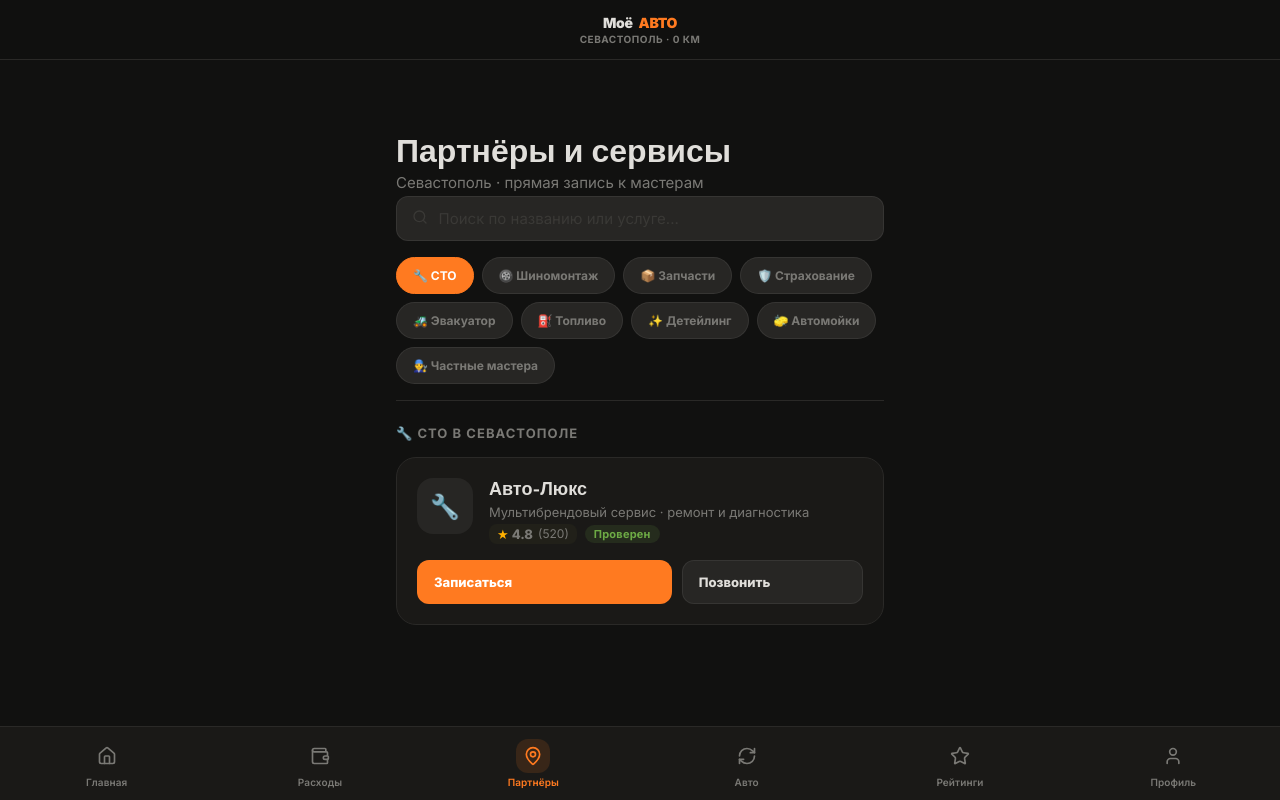
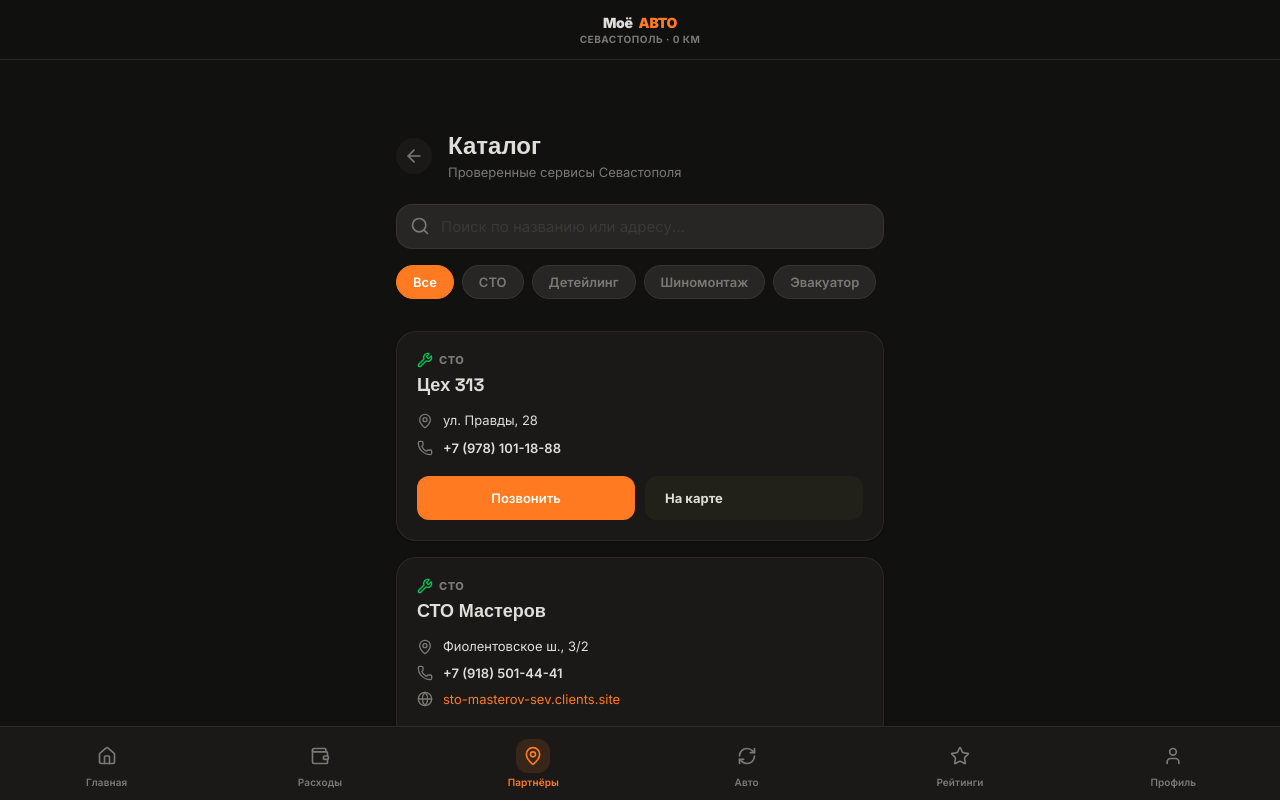
Before and after one commit to BaH4iK/moe-avto-app, a Next.js app: page /catalog in a window 1280 px wide. Shown: the top 800 px of the page. Built offline with nearby package versions, Linux system fonts and the light colour scheme; no server answers.

Commit message:
Final recovery of all feattytytyssj

```diff
--- a/app/catalog/CatalogClient.tsx
+++ b/app/catalog/CatalogClient.tsx
@@ -1,168 +1,168 @@
 'use client'
 
 import { useState } from 'react'
-import { Search } from 'lucide-react'
+import { useRouter } from 'next/navigation'
+import {
+  Search, MapPin, Phone, Globe, Star, Wrench,
+  Fuel, Sparkles, LifeBuoy, Disc, ArrowLeft
+} from 'lucide-react'
 
-const partnersData = [
-  {
-    id: 1, category: '⛽ Топливо', icon: '⛽', title: 'Лукойл — АЗС Севастополь',
-    desc: 'Сеть заправок · 8 точек в городе · круглосуточно',
-    rating: 4.6, reviews: '2.1к',
-    badges: [], discount: '−7% для МоёАвто',
-    promo: '🎁 Скидка 7% на топливо по QR-коду из приложения · Действует до 30 апреля'
-  },
-  {
-    id: 2, category: '🔧 СТО', icon: '🔧', title: 'Авто-Люкс',
-    desc: 'Мультибрендовый сервис · ремонт и диагностика',
-    rating: 4.8, reviews: 520,
-    badges: [{ text: 'Проверен', color: 'bg' }], discount: null, promo: null, hasButtons: true
-  },
-  {
-    id: 4, category: '🧽 Автомойки', icon: '🧽', title: 'Остров',
-    desc: 'Автомойка · удобный заезд · Севастополь',
-    rating: 4.7, reviews: 205,
-    badges: [], discount: '−10% будни', promo: null
-  },
-  {
-    id: 5, category: '🛡️ Страхование', icon: '🛡️', title: 'Ингосстрах',
-    desc: 'ОСАГО, КАСКО · Оформление онлайн за 5 минут',
-    rating: 4.9, reviews: 840,
-    badges: [{ text: 'Онлайн', color: 'bb' }], discount: null, promo: null, hasButtons: true
-  },
-  {
-    id: 7, category: '🚜 Эвакуатор', icon: '🚜', title: 'Спас-Крым 24/7',
-    desc: 'Эвакуатор · Подача от 15 минут по Севастополю',
-    rating: 5.0, reviews: 94,
-    badges: [{ text: 'Круглосуточно', color: 'br' }], discount: null, promo: null, hasButtons: true
-  },
-  {
-    id: 8, category: '🛞 Шиномонтаж', icon: '🛞', title: '5 Колесо',
-    desc: 'Сеть шиномонтажных мастерских · Балансировка',
-    rating: 4.5, reviews: 320,
-    badges: [], discount: null, promo: null
-  },
-  {
-    id: 9, category: '📦 Запчасти', icon: '📦', title: 'Exist.ru Севастополь',
-    desc: 'Автозапчасти в наличии и под заказ · Хрусталева, 74',
-    rating: 4.7, reviews: '1.5к',
-    badges: [{ text: 'В наличии', color: 'bg' }], discount: null, promo: '🚚 Доставка по городу от 2000 ₽ бесплатно'
-  },
-  {
-    id: 10, category: '✨ Детейлинг', icon: '✨', title: 'Royal Detailing',
-    desc: 'Полировка кузова, химчистка, керамика 9H',
-    rating: 4.9, reviews: 156,
-    badges: [{ text: 'Премиум', color: 'bo' }], discount: '−15% на керамику', promo: null, hasButtons: true
-  },
-  {
-    id: 11, category: '👨‍🔧 Частные мастера', icon: '👨‍🔧', title: 'Мастер Андрей (Ходовая)',
-    desc: 'Ремонт подвески, замена ГРМ, диагностика · Гаражный кооператив "Волна"',
-    rating: 5.0, reviews: 42,
-    badges: [{ text: 'Выезд', color: 'bb' }], discount: null, promo: '👨‍🔧 Скидка на первый заезд 500 ₽'
-  }
+// Твои данные из таблицы (Севастополь)
+const CATALOG_ITEMS = [
+  { id: 1, category: 'СТО', name: 'Цех 313', address: 'ул. Правды, 28', phone: '+7 (978) 101-18-88', site: '' },
+  { id: 2, category: 'СТО', name: 'СТО Мастеров', address: 'Фиолентовское ш., 3/2', phone: '+7 (918) 501-44-41', site: 'sto-masterov-sev.clients.site' },
+  { id: 3, category: 'СТО', name: 'КарМастер', address: 'ул. Промышленная, 8', phone: '+7 (978) 266-26-03', site: 'stokarmaster92.ru' },
+  { id: 4, category: 'СТО', name: 'Fit Service', address: 'Фиолентовское ш., 9В/2', phone: '+7 903 456 8495', site: 'sevastopol.fitauto.ru' },
+  { id: 5, category: 'СТО', name: 'Айроверс', address: 'ул. Стахановцев, 1А', phone: '+7 (978) 555-33-30', site: 'arvs.ru' },
+  { id: 6, category: 'Шиномонтаж', name: 'Доктор шин', address: 'просп. Героев Сталинграда, 29', phone: '', site: '' },
+  { id: 7, category: 'Эвакуатор', name: 'АвтоЭвакуатор92', address: 'Курганная ул., 6', phone: '+7 (978) 556-68-98', site: 'avtoevakuator92.clients.site' },
+  { id: 8, category: 'Эвакуатор', name: 'Спас-Авто', address: 'ул. Хрусталёва, 76А', phone: '+7 (978) 145-05-83', site: 'sevastopol.eva-kyator.ru' },
+  { id: 9, category: 'Топливо', name: 'АЗС Мустанг', address: 'Севастополь', phone: '', site: '' },
+  { id: 10, category: 'Топливо', name: 'АЗС ТЭС', address: 'Севастополь', phone: '', site: '' },
+  { id: 11, category: 'Топливо', name: 'АЗС АТАН', address: 'Севастополь', phone: '', site: '' },
+  { id: 12, category: 'Детейлинг', name: 'DACAR Detailing', address: 'ул. Шелкунова, 12', phone: '+7 (978) 117-68-69', site: 'vk.link/dacar_92' },
+  { id: 13, category: 'Детейлинг', name: 'Sattva Detailing', address: 'Столетовский просп., 71', phone: '+7 (978) 785-29-05', site: 'технотим.рф' },
+  { id: 14, category: 'Детейлинг', name: 'Edelvice', address: 'ул. Хрусталёва, 74Д', phone: '+7 (978) 519-23-39', site: 'edelvice.ru' },
+  { id: 15, category: 'Детейлинг', name: 'SevDetailing', address: 'Балаклавское ш., 35', phone: '+7 (978) 713-71-39', site: 'sevdetailing.ru' },
 ]
 
-const categories = [
-  '🔧 СТО', '🛞 Шиномонтаж', '📦 Запчасти', '🛡️ Страхование',
-  '🚜 Эвакуатор', '⛽ Топливо', '✨ Детейлинг', '🧽 Автомойки', '👨‍🔧 Частные мастера'
-]
+const FILTERS = ['Все', 'СТО', 'Детейлинг', 'Шиномонтаж', 'Эвакуатор', 'Топливо']
 
 export default function CatalogClient() {
-  const [activeChip, setActiveChip] = useState('🔧 СТО')
+  const router = useRouter()
+  const [activeFilter, setActiveFilter] = useState('Все')
   const [searchQuery, setSearchQuery] = useState('')
 
-  const filteredPartners = partnersData.filter(partner => {
-    const matchesCategory = partner.category === activeChip
-    const matchesSearch = partner.title.toLowerCase().includes(searchQuery.toLowerCase()) ||
-                          partner.desc.toLowerCase().includes(searchQuery.toLowerCase())
-    return matchesCategory && matchesSearch
+  // Иконки под каждую категорию
+  const getCategoryIcon = (category: string) => {
+    switch (category) {
+      case 'СТО': return <Wrench size={16} color="#00c853" />
+      case 'Детейлинг': return <Sparkles size={16} color="#b388ff" />
+      case 'Топливо': return <Fuel size={16} color="var(--primary)" />
+      case 'Эвакуатор': return <LifeBuoy size={16} color="var(--red)" />
+      case 'Шиномонтаж': return <Disc size={16} color="#2979ff" />
+      default: return <Star size={16} color="var(--primary)" />
+    }
+  }
+
+  // Умная фильтрация
+  const filteredItems = CATALOG_ITEMS.filter(item => {
+    const matchesFilter = activeFilter === 'Все' || item.category === activeFilter
+    const matchesSearch = item.name.toLowerCase().includes(searchQuery.toLowerCase()) ||
+                          item.address.toLowerCase().includes(searchQuery.toLowerCase())
+    return matchesFilter && matchesSearch
   })
 
   return (
     <main className="page active" style={{ paddingBottom: '120px' }}>
-      <div className="pg-head">
-        <h1 className="pg-title">Партнёры и сервисы</h1>
-        <p className="pg-sub">Севастополь · прямая запись к мастерам</p>
+
+      {/* ── ШАПКА С КНОПКОЙ НАЗАД ── */}
+      <div style={{ display: 'flex', alignItems: 'center', gap: '16px', marginBottom: 'var(--s6)' }}>
+        <button onClick={() => router.back()} className="icon-btn" style={{ background: 'var(--surface)', borderRadius: '50%', flexShrink: 0 }}>
+          <ArrowLeft size={20} />
+        </button>
+        <div>
+          <h1 className="pg-title" style={{ marginBottom: '2px', fontSize: '24px' }}>Каталог</h1>
+          <p className="pg-sub" style={{ fontSize: '13px' }}>Проверенные сервисы Севастополя</p>
+        </div>
       </div>
 
-      <div className="search-wrap">
-        <div className="search-ico"><Search size={16} /></div>
+      {/* ── СТРОКА ПОИСКА ── */}
+      <div style={{ position: 'relative', marginBottom: 'var(--s4)' }}>
+        <Search size={20} style={{ position: 'absolute', left: '14px', top: '50%', transform: 'translateY(-50%)', color: 'var(--muted)' }} />
         <input
           className="inp"
-          type="search"
-          placeholder="Поиск по названию или услуге..."
+          placeholder="Поиск по названию или адресу..."
+          style={{ paddingLeft: '44px', borderRadius: '16px' }}
           value={searchQuery}
           onChange={(e) => setSearchQuery(e.target.value)}
         />
       </div>
 
-      {/* ── ИСПРАВЛЕННЫЕ КАТЕГОРИИ: АВТО-ШИРИНА ── */}
+      {/* ── СВАЙП-ФИЛЬТРЫ ── */}
       <div style={{
-        display: 'flex',
-        flexWrap: 'wrap',
-        gap: '8px',
-        margin: 'var(--s4) 0'
+        display: 'flex', gap: '8px', marginBottom: 'var(--s6)',
+        overflowX: 'auto', paddingBottom: '8px',
+        scrollbarWidth: 'none', msOverflowStyle: 'none'
       }}>
-        {categories.map(cat => (
-          <div
-            key={cat}
-            className={`chip ${activeChip === cat ? 'active' : ''}`}
-            style={{
-              width: 'auto', // Рамка подстраивается под текст
-              fontSize: '12px',
-              padding: '10px 16px', // Комфортные отступы для длинных названий
-              whiteSpace: 'nowrap', // Текст не переносится внутри рамки
-              fontWeight: 700
-            }}
-            onClick={() => setActiveChip(cat)}
+        {FILTERS.map(f => (
+          <button
+            key={f}
+            className={`chip ${activeFilter === f ? 'active' : ''}`}
+            onClick={() => setActiveFilter(f)}
+            style={{ whiteSpace: 'nowrap', flexShrink: 0 }}
           >
-            {cat}
-          </div>
+            {f}
+          </button>
         ))}
       </div>
 
-      <p className="section-label" style={{ borderTop: '1px solid var(--divider)', paddingTop: 'var(--s6)', marginBottom: 'var(--s4)' }}>
-        {activeChip} в Севастополе
-      </p>
+      {/* ── СПИСОК КАРТОЧЕК ── */}
+      <div style={{ display: 'flex', flexDirection: 'column', gap: '16px' }}>
+        {filteredItems.length > 0 ? (
+          filteredItems.map(item => (
+            <div key={item.id} className="card" style={{ padding: '20px' }}>
 
-      <div style={{ display: 'flex', flexDirection: 'column', gap: 'var(--s4)' }}>
-        {filteredPartners.length > 0 ? (
-          filteredPartners.map(partner => (
-            <div key={partner.id} className="pcard" style={{ padding: '20px', border: '1px solid var(--divider)' }}>
-              <div className="pcard-top">
-                <div className="pcard-img" style={{ fontSize: '24px' }}>{partner.icon}</div>
-                <div className="pcard-info">
-                  <h3 style={{ fontSize: '18px', fontWeight: 900 }}>{partner.title}</h3>
-                  <p style={{ fontSize: '13px', margin: '4px 0' }}>{partner.desc}</p>
-                  <div className="pcard-meta" style={{ display: 'flex', flexWrap: 'wrap', gap: '8px', alignItems: 'center' }}>
-                    <div className="rating-row" style={{ background: 'var(--surface2)', padding: '2px 8px', borderRadius: '8px' }}>
-                      <span className="star" style={{ color: '#ffb000' }}>★</span>
-                      <span style={{ fontWeight: 800, fontSize: '13px' }}>{partner.rating}</span>
-                      <span style={{ color: 'var(--muted)', fontSize: '12px', marginLeft: '2px' }}>({partner.reviews})</span>
-                    </div>
-                    {partner.discount && <div className="pcard-discount" style={{ fontSize: '11px' }}>{partner.discount}</div>}
-                    {partner.badges.map((b, i) => (
-                      <span key={i} className={`badge ${b.color}`} style={{ fontSize: '11px' }}>{b.text}</span>
-                    ))}
+              <div style={{ display: 'flex', justifyContent: 'space-between', alignItems: 'flex-start', marginBottom: '16px' }}>
+                <div>
+                  <div style={{ display: 'flex', alignItems: 'center', gap: '6px', marginBottom: '6px' }}>
+                    {getCategoryIcon(item.category)}
+                    <span style={{ fontSize: '11px', fontWeight: 800, textTransform: 'uppercase', letterSpacing: '0.5px', color: 'var(--muted)' }}>
+                      {item.category}
+                    </span>
                   </div>
+                  <h3 style={{ fontSize: '18px', fontWeight: 800 }}>{item.name}</h3>
                 </div>
               </div>
 
-              {partner.promo && (
-                <div style={{ background: 'rgba(255,107,0,0.1)', color: 'var(--primary)', borderRadius: '14px', padding: '12px 16px', fontSize: '12px', fontWeight: 700, marginTop: '12px' }}>
-                  {partner.promo}
+              <div style={{ display: 'flex', flexDirection: 'column', gap: '10px', marginBottom: '20px' }}>
+                <div style={{ display: 'flex', alignItems: 'flex-start', gap: '10px', color: 'var(--text)' }}>
+                  <MapPin size={16} style={{ color: 'var(--muted)', marginTop: '2px', flexShrink: 0 }} />
+                  <span style={{ fontSize: '13px', lineHeight: 1.4 }}>{item.address}</span>
                 </div>
-              )}
-              {partner.hasButtons && (
-                <div style={{ display: 'flex', gap: '10px', marginTop: '16px' }}>
-                  <button className="btn btn-primary btn-sm" style={{ flex: 1.5, height: '44px', borderRadius: '12px', fontWeight: 800 }}>Записаться</button>
-                  <button className="btn btn-outline btn-sm" style={{ flex: 1, height: '44px', borderRadius: '12px', fontWeight: 800 }}>Позвонить</button>
-                </div>
-              )}
+
+                {item.phone && (
+                  <div style={{ display: 'flex', alignItems: 'center', gap: '10px', color: 'var(--text)' }}>
+                    <Phone size={16} style={{ color: 'var(--muted)', flexShrink: 0 }} />
+                    <span style={{ fontSize: '13px', fontWeight: 600 }}>{item.phone}</span>
+                  </div>
+                )}
+
+                {item.site && (
+                  <div style={{ display: 'flex', alignItems: 'center', gap: '10px', color: 'var(--text)' }}>
+                    <Globe size={16} style={{ color: 'var(--muted)', flexShrink: 0 }} />
+                    <a href={`https://${item.site}`} target="_blank" rel="noreferrer" style={{ fontSize: '13px', color: 'var(--primary)', textDecoration: 'none' }}>
+                      {item.site}
+                    </a>
+                  </div>
+                )}
+              </div>
+
+              {/* ── КНОПКИ ДЕЙСТВИЙ ── */}
+              <div style={{ display: 'grid', gridTemplateColumns: item.phone ? '1fr 1fr' : '1fr', gap: '10px' }}>
+                {item.phone && (
+                  <a href={`tel:${item.phone.replace(/[^0-9+]/g, '')}`} style={{ textDecoration: 'none' }}>
+                    <button className="btn btn-primary btn-full" style={{ height: '44px', fontSize: '13px', borderRadius: '12px' }}>
+                      Позвонить
+                    </button>
+                  </a>
+                )}
+                <a
+                  href={`https://yandex.ru/maps/?text=Севастополь+${encodeURIComponent(item.address)}`}
+                  target="_blank" rel="noreferrer" style={{ textDecoration: 'none' }}
+                >
+                  <button className="btn" style={{ height: '44px', width: '100%', fontSize: '13px', borderRadius: '12px', background: 'var(--surface2)', color: 'var(--text)', border: 'none', fontWeight: 700 }}>
+                    На карте
+                  </button>
+                </a>
+              </div>
+
             </div>
           ))
         ) : (
-          <div style={{ textAlign: 'center', padding: 'var(--s10) 0', color: 'var(--muted)' }}>
-            <p style={{ fontSize: '14px' }}>В этой категории пока нет партнёров 😔</p>
+          <div style={{ textAlign: 'center', padding: '40px 0', color: 'var(--muted)' }}>
+            <Search size={32} style={{ margin: '0 auto 12px', opacity: 0.5 }} />
+            <p>Ничего не найдено</p>
           </div>
         )}
       </div>
--- a/app/dashboard/DashboardClient.tsx
+++ b/app/dashboard/DashboardClient.tsx
@@ -250,7 +250,8 @@ export default function DashboardClient() {
           <div style={{ color: 'var(--primary)' }}><Wallet size={20} /></div>
           <span style={{ fontSize: '10px', fontWeight: 600, color: 'var(--muted)' }}>Траты</span>
         </div>
-        <div className="card" style={{ padding: '16px 4px', textAlign: 'center', display: 'flex', flexDirection: 'column', alignItems: 'center', gap: '8px' }}>
+        {/* ИЗМЕНЕНИЕ: Добавили роут в Каталог */}
+        <div className="card" onClick={() => router.push('/catalog')} style={{ padding: '16px 4px', textAlign: 'center', display: 'flex', flexDirection: 'column', alignItems: 'center', gap: '8px', cursor: 'pointer' }}>
           <div style={{ color: 'var(--primary)' }}><Search size={20} /></div>
           <span style={{ fontSize: '10px', fontWeight: 600, color: 'var(--muted)' }}>Сервис</span>
         </div>
```
